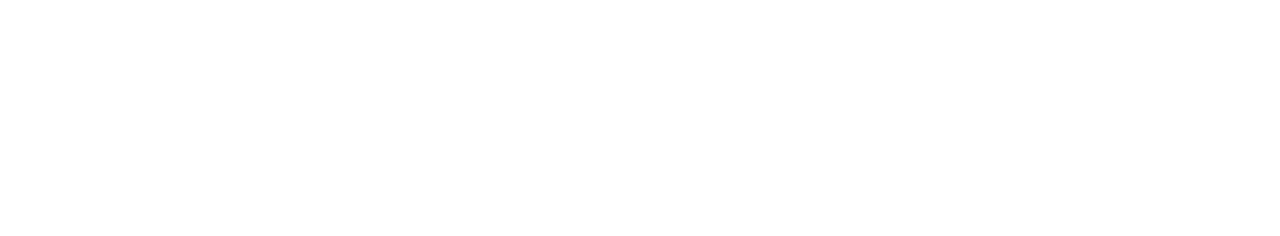
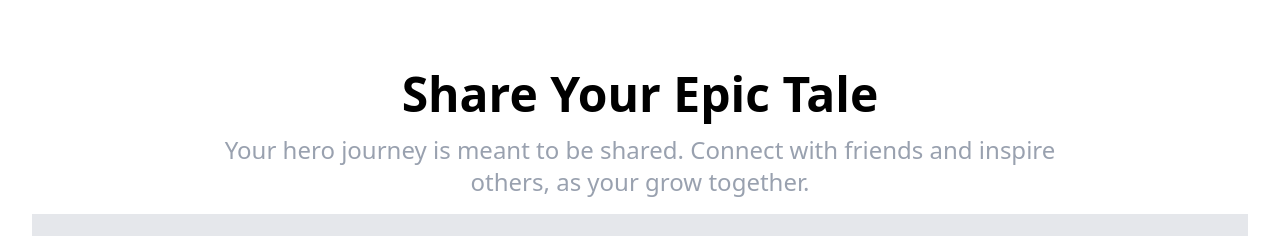
Before and after one commit to Davonne007-TX/habit-quest-collab, a React (Vite) app: page / in a window 1280 px wide. Shown: the part 2406-2642 px from the top of the page. Before the commit the page ends 2383 px from the top, so only its background shows below. Built offline with nearby package versions, Linux system fonts and the light colour scheme.

Commit message:
feature: CustomHeading for next section

```diff
--- a/src/components/PersonalQuest.jsx
+++ b/src/components/PersonalQuest.jsx
@@ -12,6 +12,10 @@
   const usingAI = `HabitQuest uses AI to track your habit tracking to create a
     storytelling creative story peronalized just for you.`;
 
+  const share = "Share Your Epic Tale";
+  const hero = `Your hero journey is meant to be shared. Connect with friends and
+  inspire others, as your grow together.`;
+
   return (
     <>
       <section className="p-4">
@@ -20,6 +24,8 @@
 
         <CustomHeading heading={quest} text={usingAI} />
         <QuestUnfolds />
+
+        <CustomHeading heading={share} text={hero} />
       </section>
     </>
   );
--- a/src/components/QuestUnfolds.jsx
+++ b/src/components/QuestUnfolds.jsx
@@ -34,7 +34,6 @@
           cardImage={tracking.serviceImage}
           cardHeading={tracking.serviceHeading}
           cardDescription={tracking.serviceDescription}
-          descriptionStyles={""}
         />
       ))}
     </section>
```
